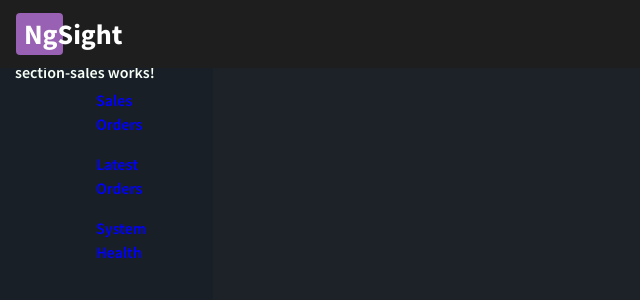
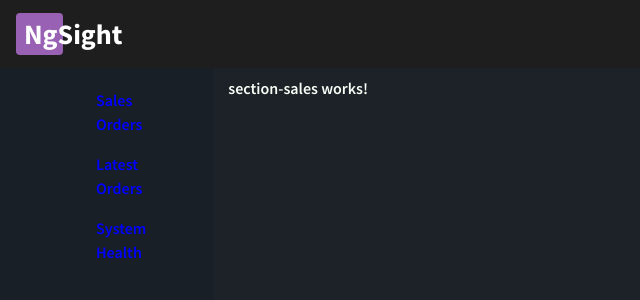
Before and after one commit to andreskimlee/NetCoreAngularProject, an Angular app in the folder AngularNetCoreProject/ClientApp/: page /sales in a window 1280 px wide. Shown: the top 300 px of the page, without its empty margins (0-640 px from the left). Built offline with nearby package versions, Linux system fonts and the light colour scheme.

Commit message:
Add routes

```diff
--- a/AngularNetCoreProject/ClientApp/package.json
+++ b/AngularNetCoreProject/ClientApp/package.json
@@ -27,6 +27,7 @@
     "chart.js": "^2.9.3",
     "core-js": "^3.3.3",
     "jquery": "^3.4.1",
+    "ng2-charts": "^2.3.2",
     "oidc-client": "^1.9.1",
     "popper.js": "^1.16.0",
     "rxjs": "^6.5.3",
--- a/AngularNetCoreProject/ClientApp/src/app/app.component.html
+++ b/AngularNetCoreProject/ClientApp/src/app/app.component.html
@@ -2,7 +2,7 @@
 <div class="container-fluid">
     <div class="row" id="mainContent">
         <app-side-bar class="col-sm-3 col-md-2 d-none d-sm-block sidebar" id="sidebar"></app-side-bar>
-        <div class="col-sm-9" id="dashboard">
+        <div class="col-sm-9 ml-sm-auto col-md-10 pt-3" id="dashboard" role="main">
             <router-outlet></router-outlet>
         </div>
     </div>
--- a/AngularNetCoreProject/ClientApp/src/app/side-bar/side-bar.component.html
+++ b/AngularNetCoreProject/ClientApp/src/app/side-bar/side-bar.component.html
@@ -1,11 +1,11 @@
 <ul class="nav nav-pills flex column">
     <li class="nav-item">
-        <a class="nav-link" href="#">Sales Orders</a>
+        <a [routerLink]="['/sales']" class="nav-link">Sales Orders</a>
     </li>
     <li class="nav-item">
-        <a class="nav-link" href="#">Latest Orders</a>
+        <a [routerLink]="['/orders']" class="nav-link">Latest Orders</a>
     </li>
     <li class="nav-item">
-        <a class="nav-link" href="#">System Health</a>
+        <a [routerLink]="['/health']" class="nav-link">System Health</a>
     </li>
 </ul>
--- a/AngularNetCoreProject/ClientApp/src/routes.ts
+++ b/AngularNetCoreProject/ClientApp/src/routes.ts
@@ -6,7 +6,7 @@ import { SectionHealthComponent } from './section/section-health/section-health.
 export const appRoutes: Routes = [
     { path: "sales", component: SectionSalesComponent },
     { path: "orders", component: SectionOrdersComponent },
-    { path: "sales", component: SectionHealthComponent },
+    { path: "health", component: SectionHealthComponent },
     { path: '', redirectTo: './sales', pathMatch: 'full' }
     // pathMatch is pretty much equivalent to exact path.
 ]
```
Also changed, not shown: 1 other file (tests, documents, lock files or other folders).
